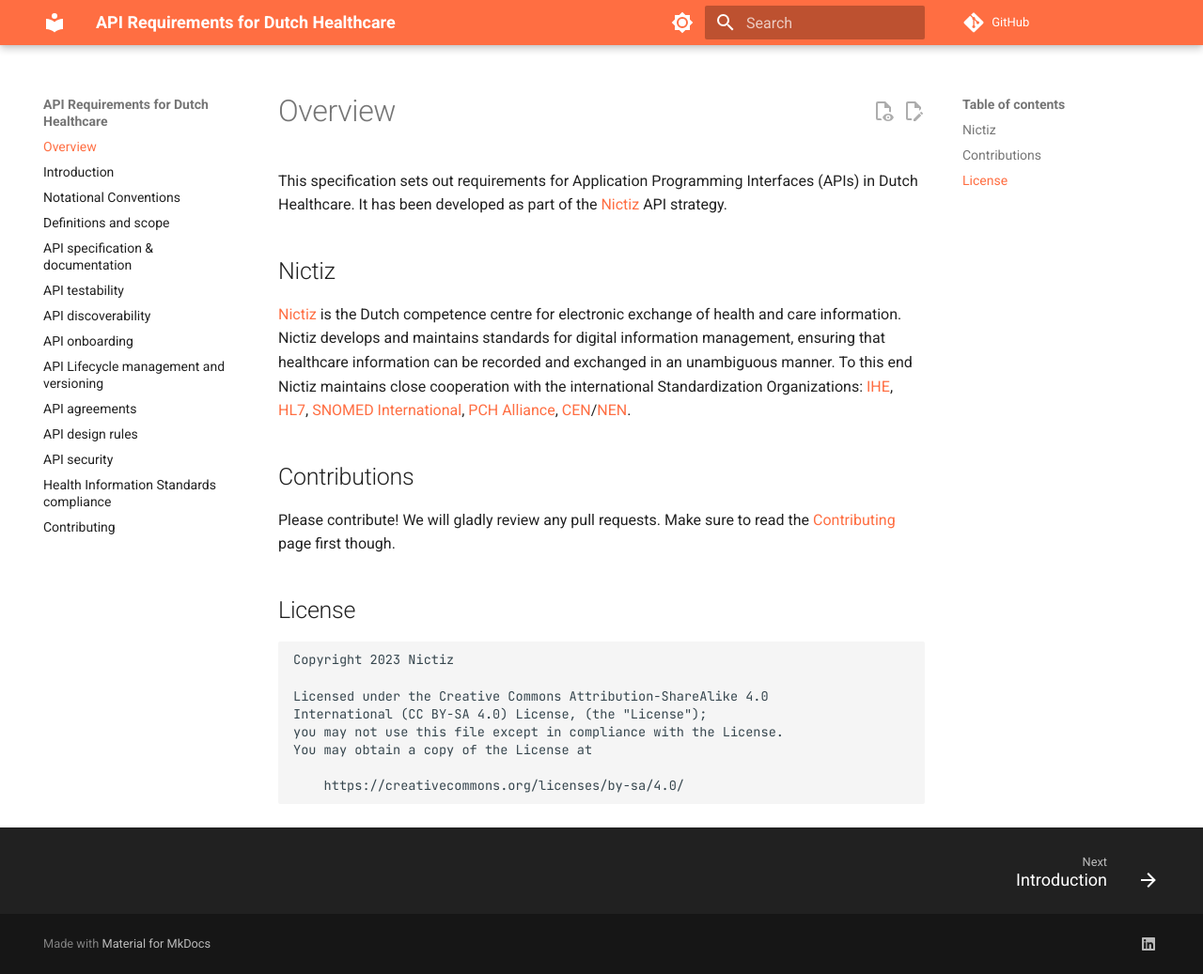
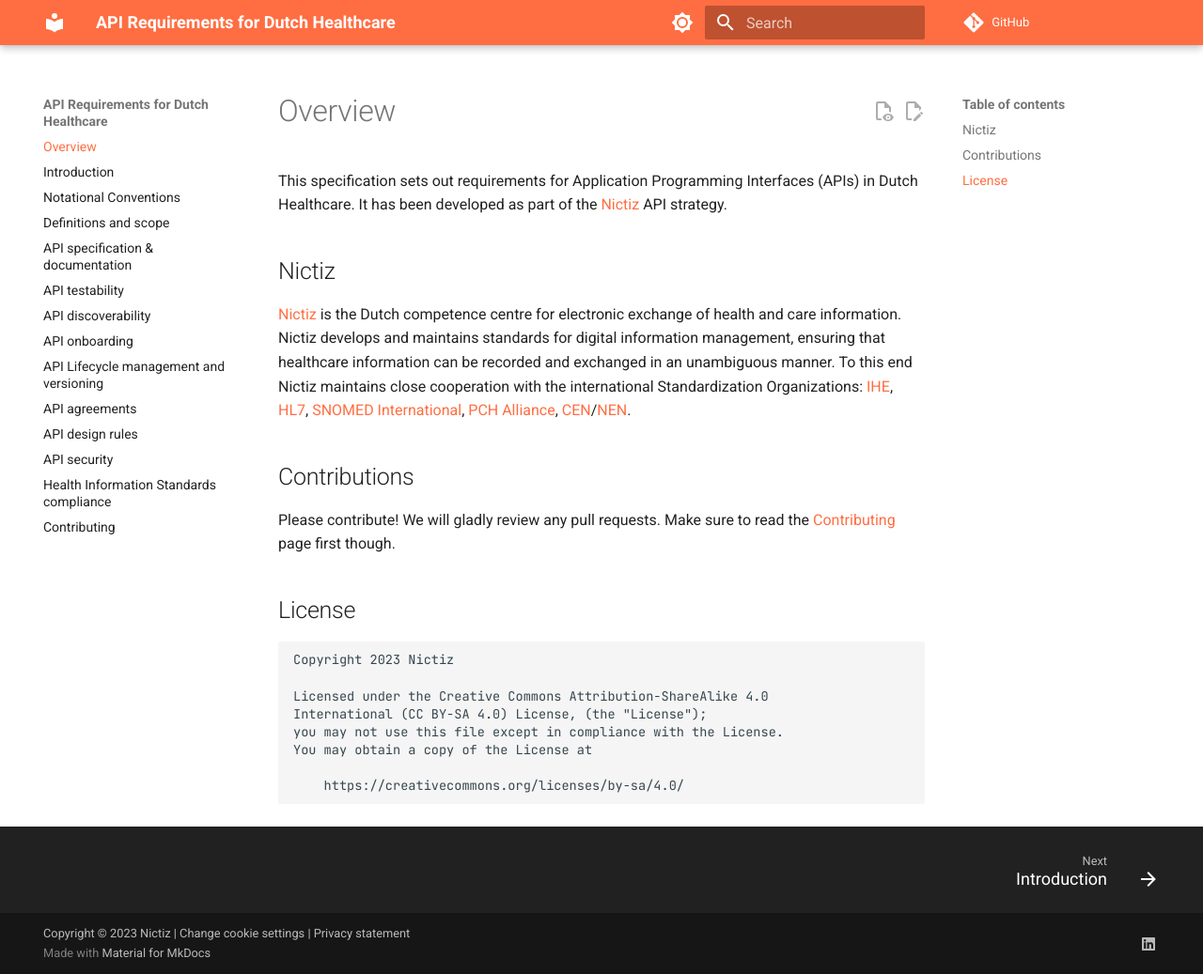
Before and after one commit to Nictiz/api-requirements-docs, an MkDocs documentation site: the page built from docs/index.md, in a window 1280 px wide and 1037 px high. Shown: the whole window at 94% size. Built offline with MkDocs 1.6.1 and Material for MkDocs 9.7.7, drawn with Linux system fonts in a browser that asks for light colours; comment, search, counter and statistics services are not loaded; the version menu is left out.

Commit message:
Add copyright notice

```diff
--- a/mkdocs.yml
+++ b/mkdocs.yml
@@ -89,4 +89,8 @@
     - icon: fontawesome/brands/linkedin
       link: https://www.linkedin.com/company/nictiz/
 
+copyright: >-
+  Copyright &copy; 2023 Nictiz | <a href="#__consent">Change cookie settings</a> |
+  <a href="https://nictiz.nl/privacy-statement" target="_blank" rel="noopener">Privacy statement</a>
+
 # Extensions
```
